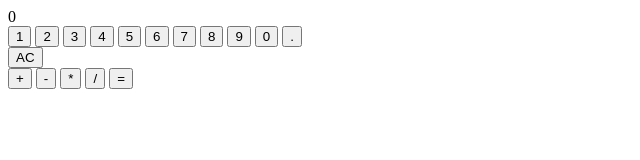
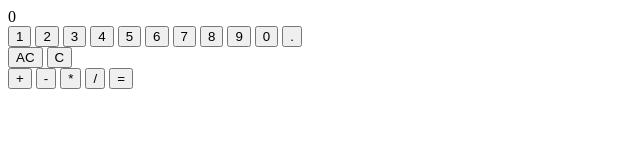
Before and after one commit to maariioxx/odin-calculator, a plain HTML site: page index.html in a window 1280 px wide. Shown: the full height of the page, 0-640 px from the left. Drawn offline with Linux system fonts and the light colour scheme.

Commit message:
Add delete button

```diff
--- a/index.html
+++ b/index.html
@@ -29,6 +29,7 @@
         </div>
         <div class="sbuttons">
             <button class="clear">AC</button>
+            <button class="delete">C</button>
         </div>
         <div class="operators">
             <button class="operator">+</button>
```
